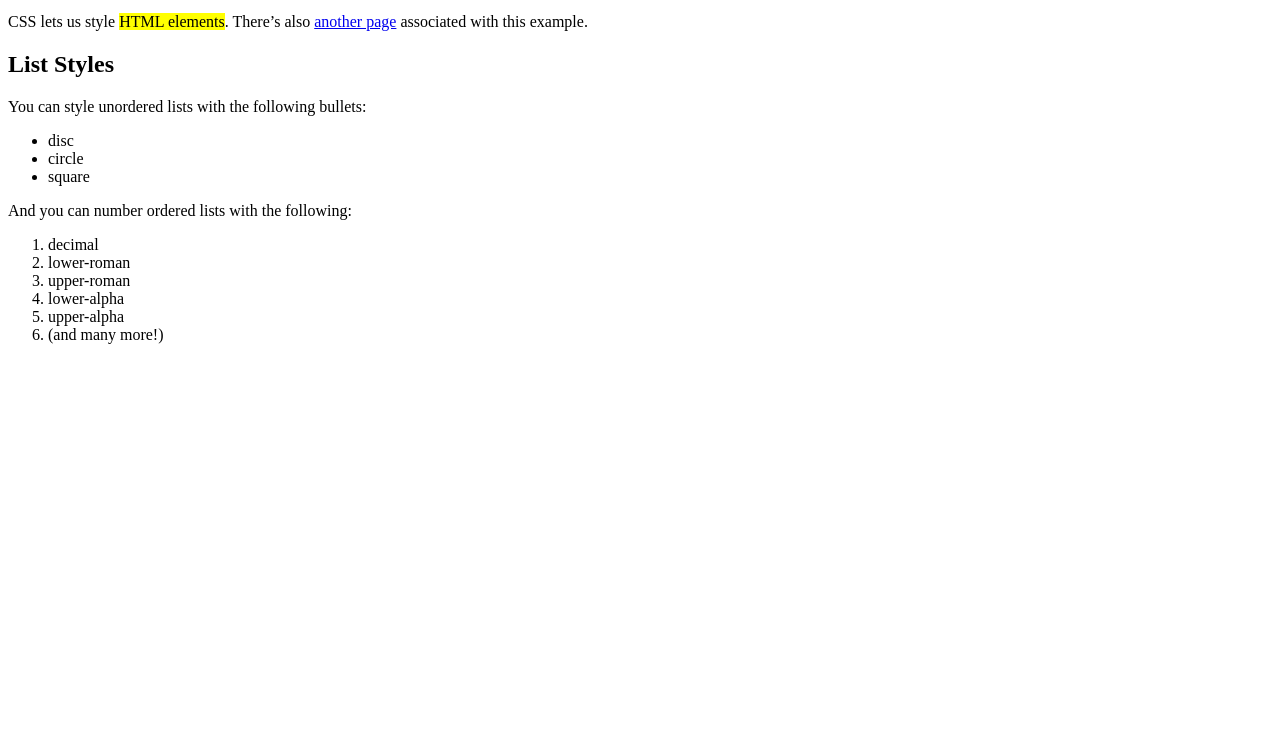
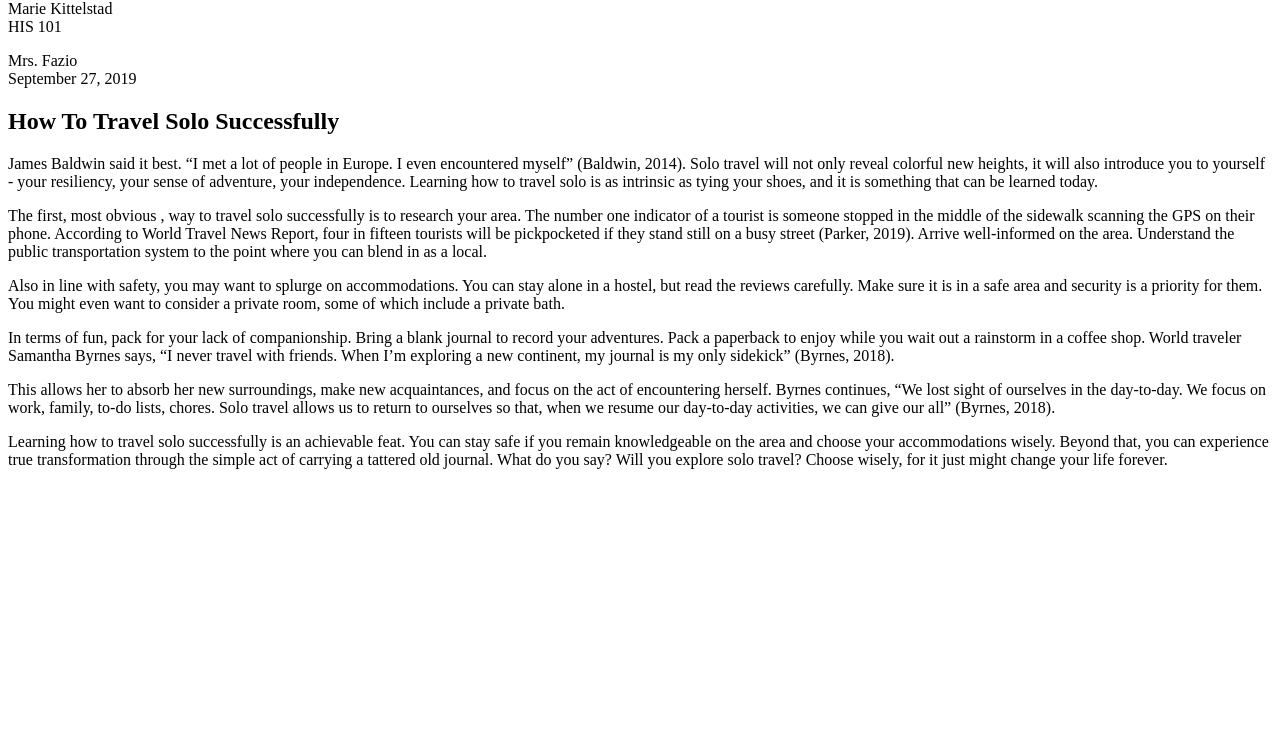
Before and after one commit to FottyM/interneting-is-hard, a plain HTML site: page chapters/chapter-4/demo/index.html in a window 1280 px wide. Shown: the part 67-800 px from the top of the page. Drawn offline with Linux system fonts and the light colour scheme.

Commit message:
chapter - 4: homework

```diff
--- a/chapters/chapter-4/demo/index.html
+++ b/chapters/chapter-4/demo/index.html
@@ -1,35 +1,79 @@
 <!DOCTYPE html>
 <html lang='en'>
-  <head>
-    <meta charset='UTF-8'/>
-    <title>Hello, CSS</title>
-    <link rel="stylesheet" href="styles.css">
-  </head>
-  <body>
-    <h1>Hello, CSS</h1>
 
-    <p class="one" id='my-id'>CSS lets us style <mark>HTML elements</mark>. There’s also
-       <a href='dummy.html'>another page</a> <span id="strong">associated</span> with this example.</p>
+<head>
+  <meta charset='UTF-8' />
+  <title>Hello, CSS</title>
+  <link rel="preconnect" href="https://fonts.googleapis.com">
+  <link rel="preconnect" href="https://fonts.gstatic.com" crossorigin>
+  <link href="https://fonts.googleapis.com/css2?family=Lato&display=swap" rel="stylesheet">
+  <link rel="stylesheet" href="styles.css">
+</head>
 
-    <h2>List Styles</h2>
+<body>
+  <div class="container">
+    <h2 class="title">
+      Informative Essay Examples
+    </h2>
+    <div class="info-section">
+      <p>
+        <span>Marie Kittelstad</span> <br>
+        <span>HIS 101</span>
 
-    <p>You can style unordered lists with the following bullets:</p>
+      </p>
+      <p>
+        <span>Mrs. Fazio</span>
+        <br>
+        <span>September 27, 2019</span>
+      </p>
+    </div>
+    <h2 class="title">
+      How To Travel Solo Successfully
+    </h2>
+    <p class="indent-text">
+      <span class="highlight-red">James Baldwin said it best. </span>“I met a lot of people in Europe. I even encountered myself” (Baldwin, 2014). Solo
+      travel will not only reveal colorful new heights, it will also introduce you to yourself - your resiliency, your
+      sense of adventure, your independence. Learning how to travel solo is as intrinsic as tying your shoes, and it is
+      something that can be learned today.
+    </p>
 
-    <ul>
-      <li>disc</li>
-      <li>circle</li>
-      <li>square</li>
-    </ul>
+    <p class="indent-text">
+      <span class="highlight-yellow">The first, most obvious </span>, way to travel solo successfully is to research your area. The number one indicator of a
+      tourist is someone stopped in the middle of the sidewalk scanning the GPS on their phone. According to World
+      Travel
+      News Report, four in fifteen tourists will be pickpocketed if they stand still on a busy street (Parker, 2019).
+      Arrive well-informed on the area. Understand the public transportation system to the point where you can blend in
+      as
+      a local.
+    </p>
 
-    <p>And you can number ordered lists with the following:</p>
+    <p class="indent-text">
+      <span class="highlight-purple">Also in line with safety</span>, you may want to splurge on accommodations. You can stay alone in a hostel, but read the
+      reviews carefully. Make sure it is in a safe area and security is a priority for them. You might even want to
+      consider a private room, some of which include a private bath.
+    </p>
 
-    <ol>
-      <li>decimal</li>
-      <li>lower-roman</li>
-      <li>upper-roman</li>
-      <li>lower-alpha</li>
-      <li>upper-alpha</li>
-      <li>(and many more!)</li>
-    </ol>
-  </body>
+    <p class="indent-text">
+      <span class="highlight-green">In terms of fun, pack for your lack of companionship</span>. Bring a blank journal to record your adventures. Pack a
+      paperback to enjoy while you wait out a rainstorm in a coffee shop. World traveler Samantha Byrnes says, “I never
+      travel with friends. When I’m exploring a new continent, my journal is my only sidekick” <span class="italic">(Byrnes, 2018).</span>
+    </p>
+    <p class="indent-text">
+      This allows her to absorb her new surroundings, make new acquaintances, and focus on the act of encountering
+      herself. Byrnes continues, “We lost sight of ourselves in the day-to-day. We focus on work, family, to-do lists,
+      chores. Solo travel allows us to return to ourselves so that, when we resume our day-to-day activities, we can
+      give
+      our all” <span class="italic">(Byrnes, 2018).</span>
+    </p>
+    <p class="indent-text">
+      Learning how to travel solo successfully is an achievable feat. You can stay safe if you remain knowledgeable on
+      the
+      area and choose your accommodations wisely. Beyond that, you can experience true transformation through the simple
+      act of carrying a tattered old journal. What do you say? Will you explore solo travel? Choose wisely, for it just
+      might change your life forever.
+    </p>
+  </div>
+
+</body>
+
 </html>
```
